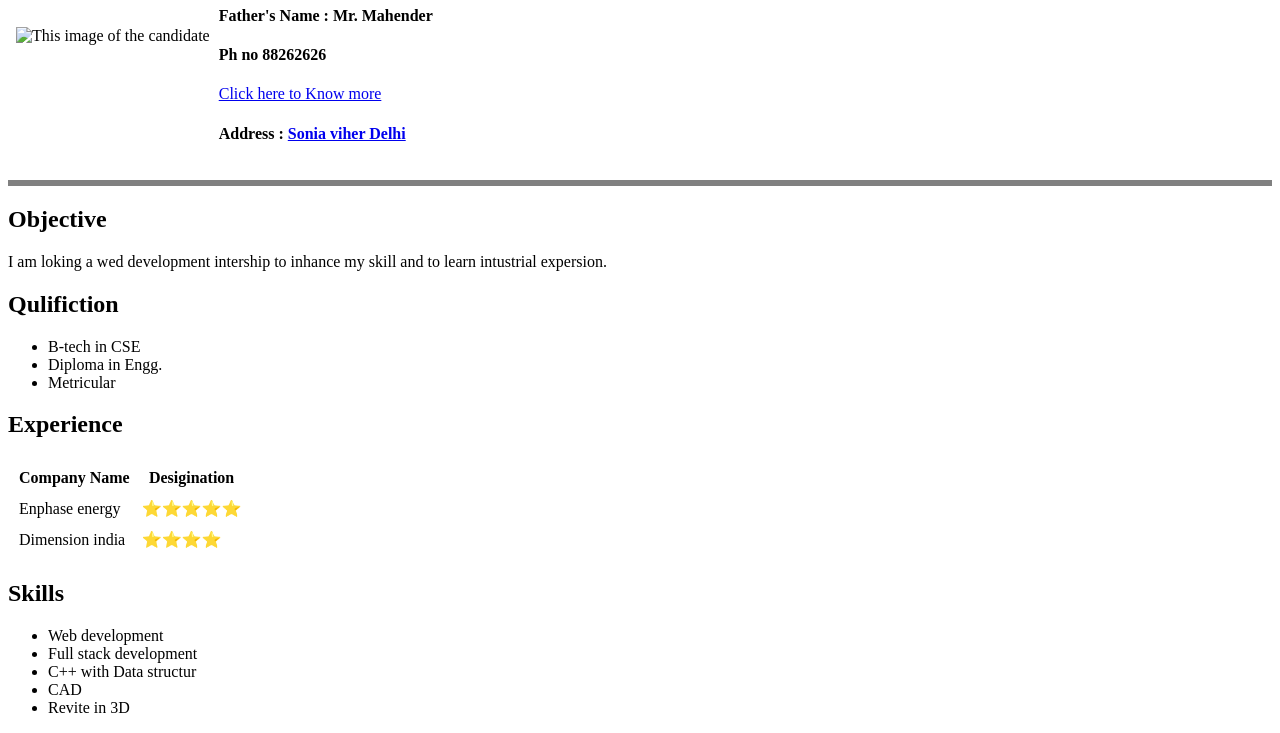
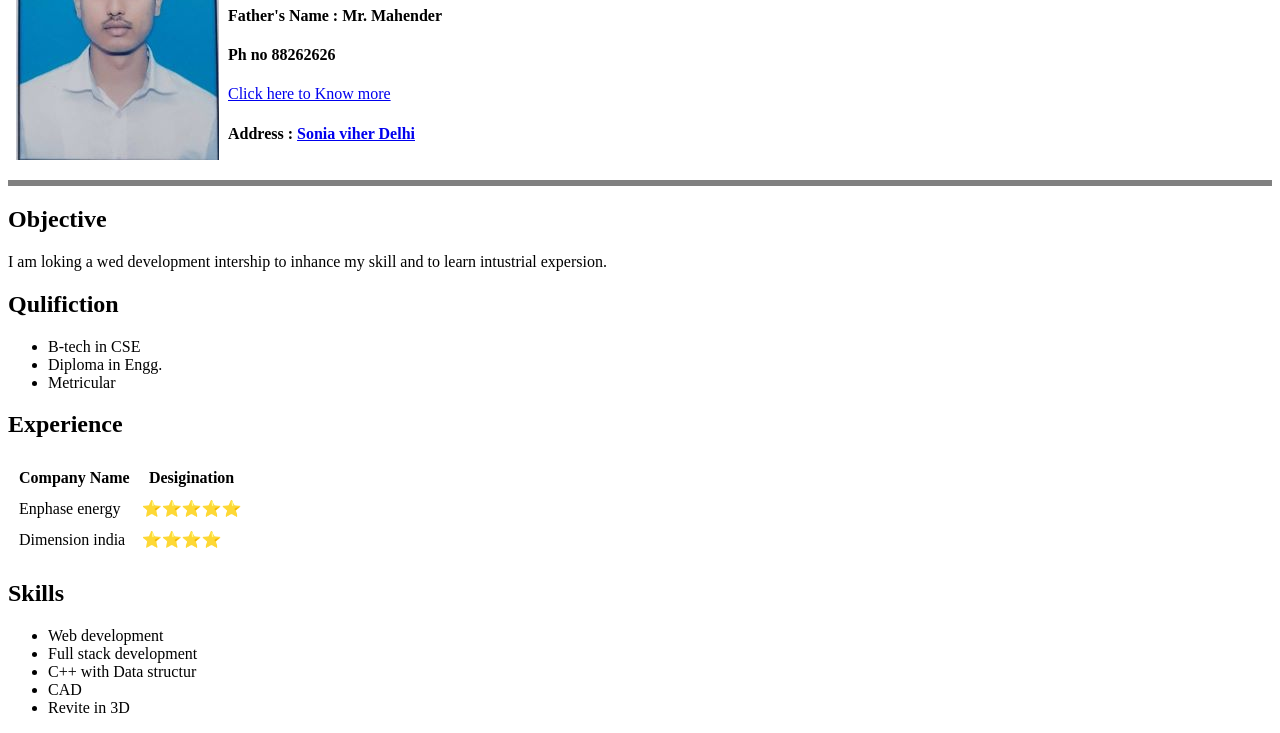
Before and after one commit to akanilgithup/2st-resume, a plain HTML site: page index.html in a window 1280 px wide. Shown: the part 107-840 px from the top of the page. Drawn offline with Linux system fonts and the light colour scheme.

Commit message:
Update index.html

```diff
--- a/index.html
+++ b/index.html
@@ -8,7 +8,7 @@
 <body>
     <table cellspacing='7'>
     <tr>
-    <td><img src=   "NEW2.html" alt="This image of the candidate "></td>
+    <td><img src=   "NEW2.jpg" alt="This image of the candidate "></td>
     <td> <p><a href="https://mail.google.com/mail/?tab=rm&authuser=0&ogbl">Akanilr12@gmail.com</a></p>
         <h1>Name : <strong>Anil KUMAR </strong></h1>
         <h4>Father's Name : Mr. Mahender</h4>
```
